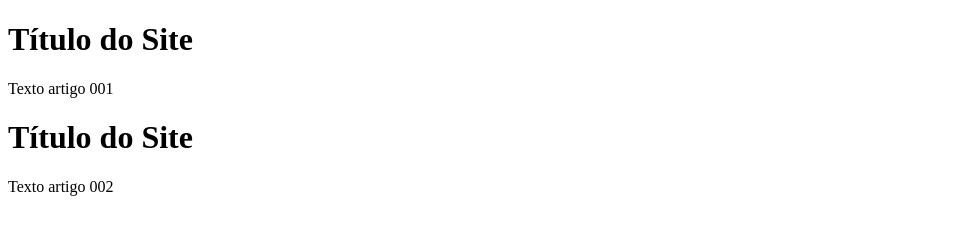
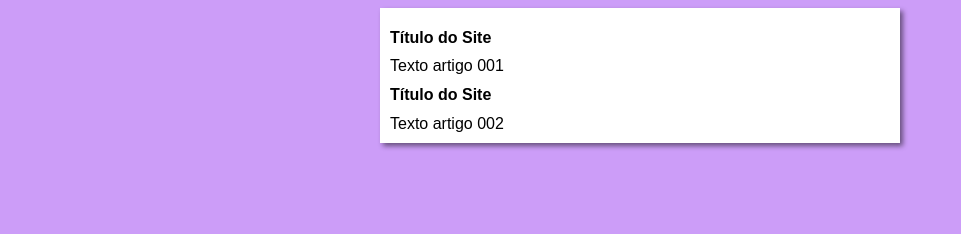
Before and after one commit to biielterra/projeto-site, a plain HTML site: page index.html in a window 1280 px wide. Shown: the whole page, without its empty margins (0-961 px from the left). Drawn offline with Linux system fonts and the light colour scheme.

Commit message:
update design

```diff
--- /dev/null
+++ b/estilos/style.css
@@ -0,0 +1,19 @@
+*{
+    font-family: Arial, Helvetica, sans-serif;
+    font-size: 16px;
+
+}
+
+body {
+    background-color: rgb(204, 157, 248);
+
+}
+
+main {
+background-color: white;
+width: 500px;
+margin: auto;
+padding: 10px;
+box-shadow: 3px 3px 5px rgba(0, 0, 0, 0.493);
+
+}
--- a/index.html
+++ b/index.html
@@ -5,6 +5,7 @@
     <meta http-equiv="X-UA-Compatible" content="IE=edge">
     <meta name="viewport" content="width=device-width, initial-scale=1.0">
     <title>Título do Site</title>
+    <link rel="stylesheet" href="estilos/style.css">
 </head>
 <body>
     <main>
```
